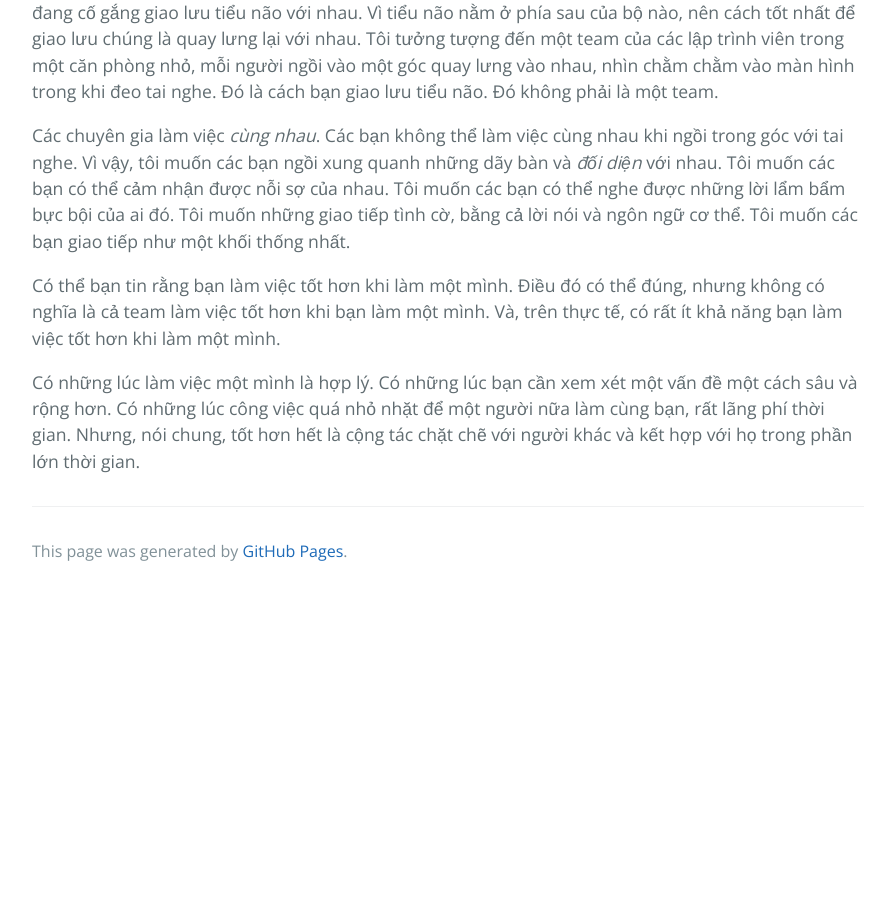
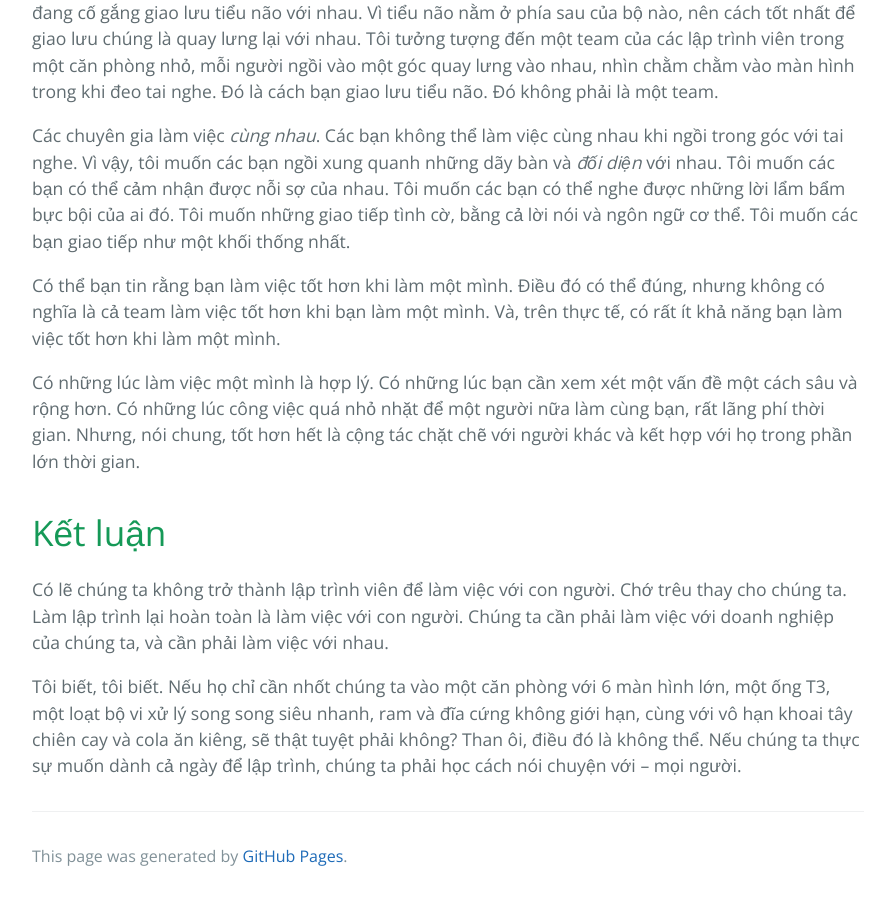
Before and after one commit to HaiBV/haibv.github.io, a Jekyll site: the page built from clean-coder/chapter-12-collaboration.md, in a window 1280 px wide and 900 px high, scrolled down 6591 px. Shown: the whole window, without its empty margins (192-1082 px from the left). Built offline with Jekyll 4.4.1, drawn with Linux system fonts in a browser that asks for light colours; our own code applies the rules of GitHub Pages for plain Markdown files; before the commit the page ends 7186 px from its top, so only the background shows below that.

Commit message:
Book - The Clean Coder - Chapter 12 - Collaboration - Done v1

```diff
--- a/clean-coder/chapter-12-collaboration.md
+++ b/clean-coder/chapter-12-collaboration.md
@@ -131,3 +131,9 @@ Các chuyên gia làm việc _cùng nhau_. Các bạn không thể làm việc c
 Có thể bạn tin rằng bạn làm việc tốt hơn khi làm một mình. Điều đó có thể đúng, nhưng không có nghĩa là cả team làm việc tốt hơn khi bạn làm một mình. Và, trên thực tế, có rất ít khả năng bạn làm việc tốt hơn khi làm một mình.
 
 Có những lúc làm việc một mình là hợp lý. Có những lúc bạn cần xem xét một vấn đề một cách sâu và rộng hơn. Có những lúc công việc quá nhỏ nhặt để một người nữa làm cùng bạn, rất lãng phí thời gian. Nhưng, nói chung, tốt hơn hết là cộng tác chặt chẽ với người khác và kết hợp với họ trong phần lớn thời gian.
+
+# Kết luận
+
+Có lẽ chúng ta không trở thành lập trình viên để làm việc với con người. Chớ trêu thay cho chúng ta. Làm lập trình lại hoàn toàn là làm việc với con người. Chúng ta cần phải làm việc với doanh nghiệp của chúng ta, và cần phải làm việc với nhau.
+
+Tôi biết, tôi biết. Nếu họ chỉ cần nhốt chúng ta vào một căn phòng với 6 màn hình lớn, một ống T3, một loạt bộ vi xử lý song song siêu nhanh, ram và đĩa cứng không giới hạn, cùng với vô hạn khoai tây chiên cay và cola ăn kiêng, sẽ thật tuyệt phải không? Than ôi, điều đó là không thể. Nếu chúng ta thực sự muốn dành cả ngày để lập trình, chúng ta phải học cách nói chuyện với -- mọi người.
```
